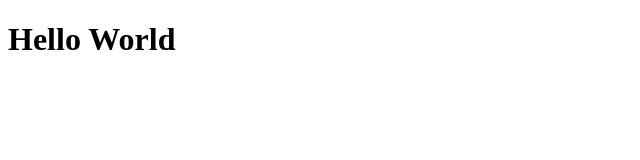
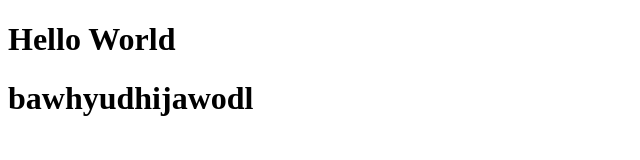
Before and after one commit to CavidAbish/testtttdsrc, a plain HTML site: page index.html in a window 1280 px wide. Shown: the whole page, without its empty margins (0-640 px from the left). Drawn offline with Linux system fonts and the light colour scheme.

Commit message:
Salammokijijm

```diff
--- a/index.html
+++ b/index.html
@@ -7,6 +7,6 @@
 </head>
 <body>
     <h1>Hello World</h1>
-
+    <h1>bawhyudhijawodl</h1>
 </body>
 </html>
```
